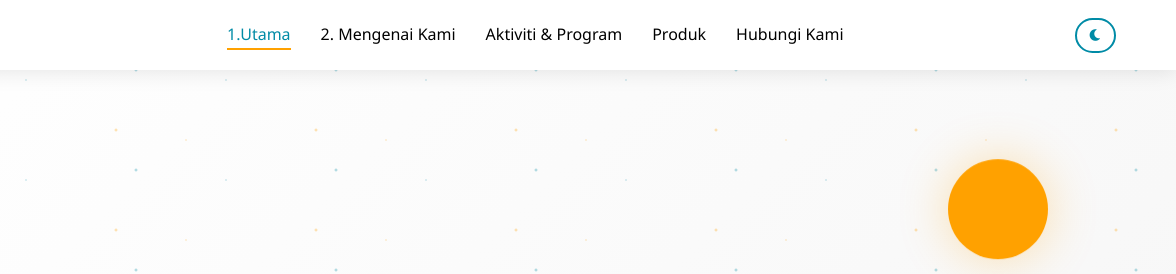
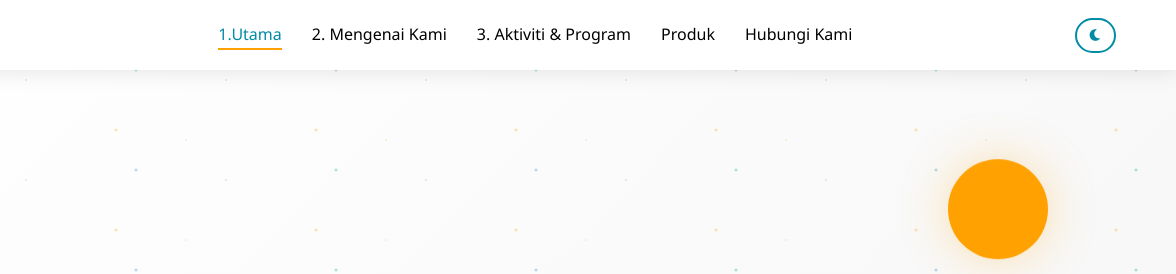
Before and after one commit to syafiqnzr/skyseers, a plain HTML site: page index.html in a window 1280 px wide. Shown: the top 274 px of the page, 104-1280 px from the left. Drawn offline with nearby package versions, Linux system fonts and the light colour scheme.

Commit message:
Update index.html

```diff
--- a/index.html
+++ b/index.html
@@ -21,7 +21,7 @@
             <ul class="nav-menu">
                 <li><a href="#home" class="nav-link">1.Utama</a></li>
                 <li><a href="#about" class="nav-link">2. Mengenai Kami</a></li>
-                <li><a href="#activities" class="nav-link">Aktiviti & Program</a></li>
+                <li><a href="#activities" class="nav-link">3. Aktiviti & Program</a></li>
                 <li><a href="#products" class="nav-link">Produk</a></li>
                 <li><a href="#contact" class="nav-link">Hubungi Kami</a></li>
             </ul>
```
